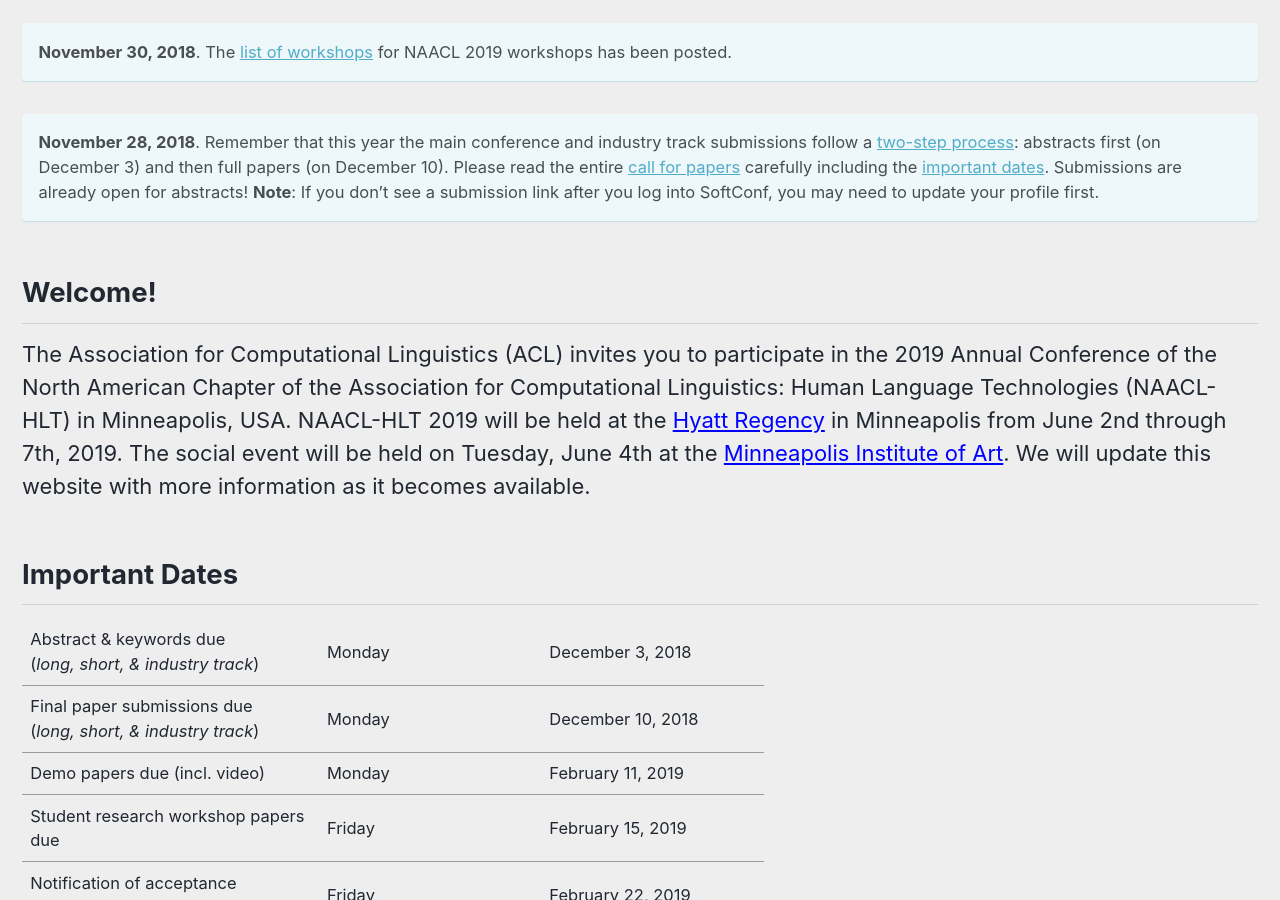
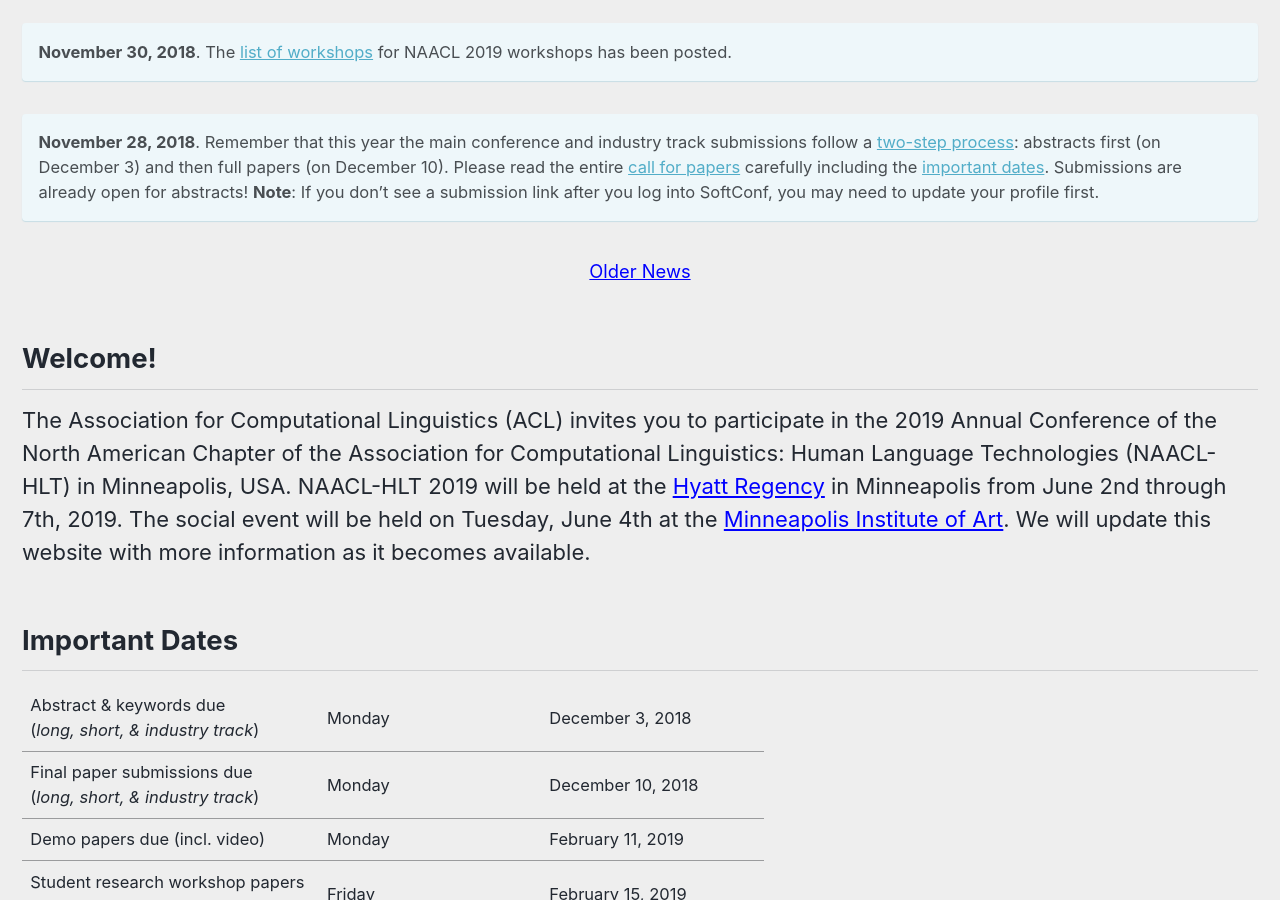
Before and after one commit to naacl-org/naacl-2021-website, a Jekyll site: the page built from _pages/home.md, in a window 1280 px wide and 900 px high, scrolled down 896 px. Built offline with Jekyll 4.4.1, drawn with Linux system fonts in a browser that asks for light colours; nearby versions of some CDN libraries.

Commit message:
Add link to archive from news section.

```diff
--- a/_pages/home.md
+++ b/_pages/home.md
@@ -25,6 +25,11 @@
 **November 28, 2018**. Remember that this year the main conference and industry track submissions follow a [two-step process](calls/papers/#submission-types-and-requirements): abstracts first (on December 3) and then full papers (on December 10). Please read the entire [call for papers](/calls/papers) carefully including the [important dates](/calls/papers/#important-dates). Submissions are already open for abstracts!
 **Note**: If you don't see a submission link after you log into SoftConf, you may need to update your profile first.
 {: .notice--info}
+
+<div class="text-center">
+    <a href="/archive/#news" style="font-size: smaller; font-decoration: italic;">Older News</a>
+</div>
+
 
 <h2>Welcome!</h2>
 
```
